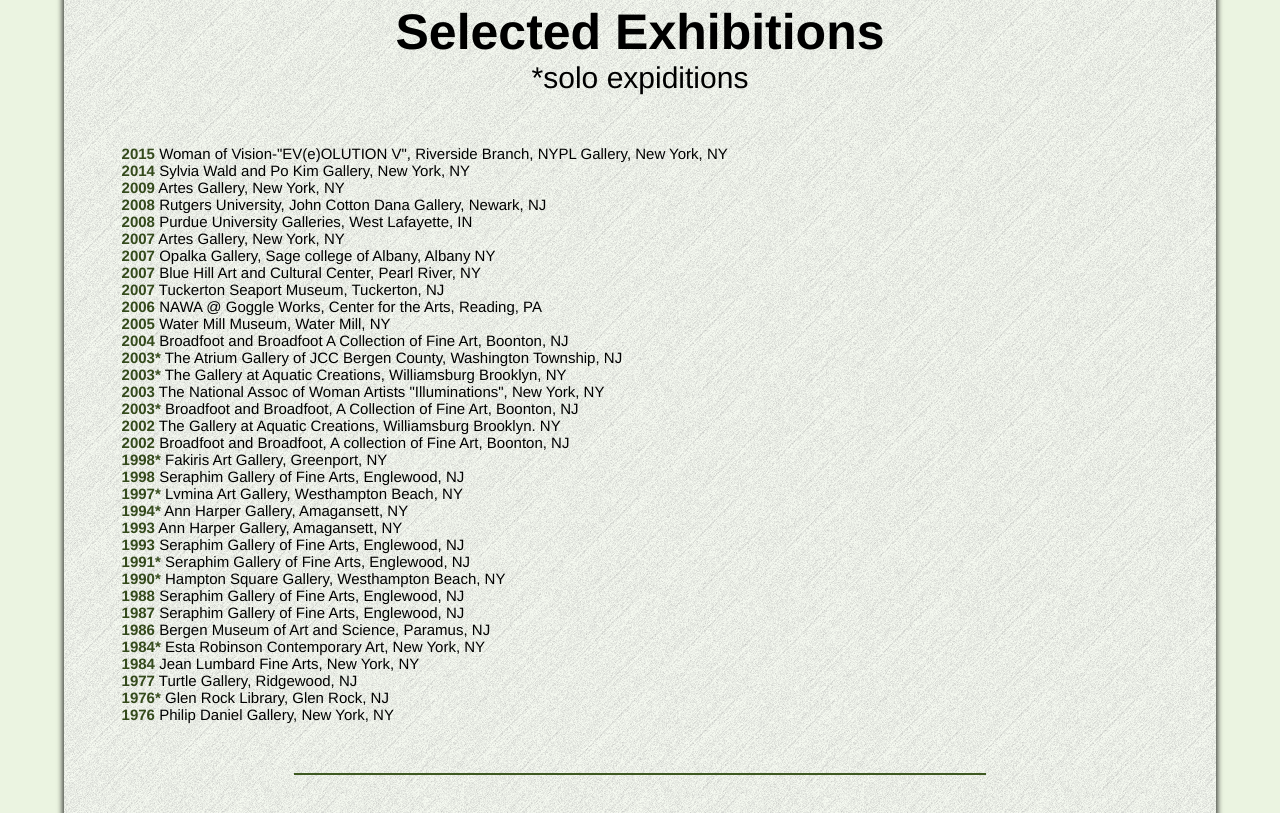
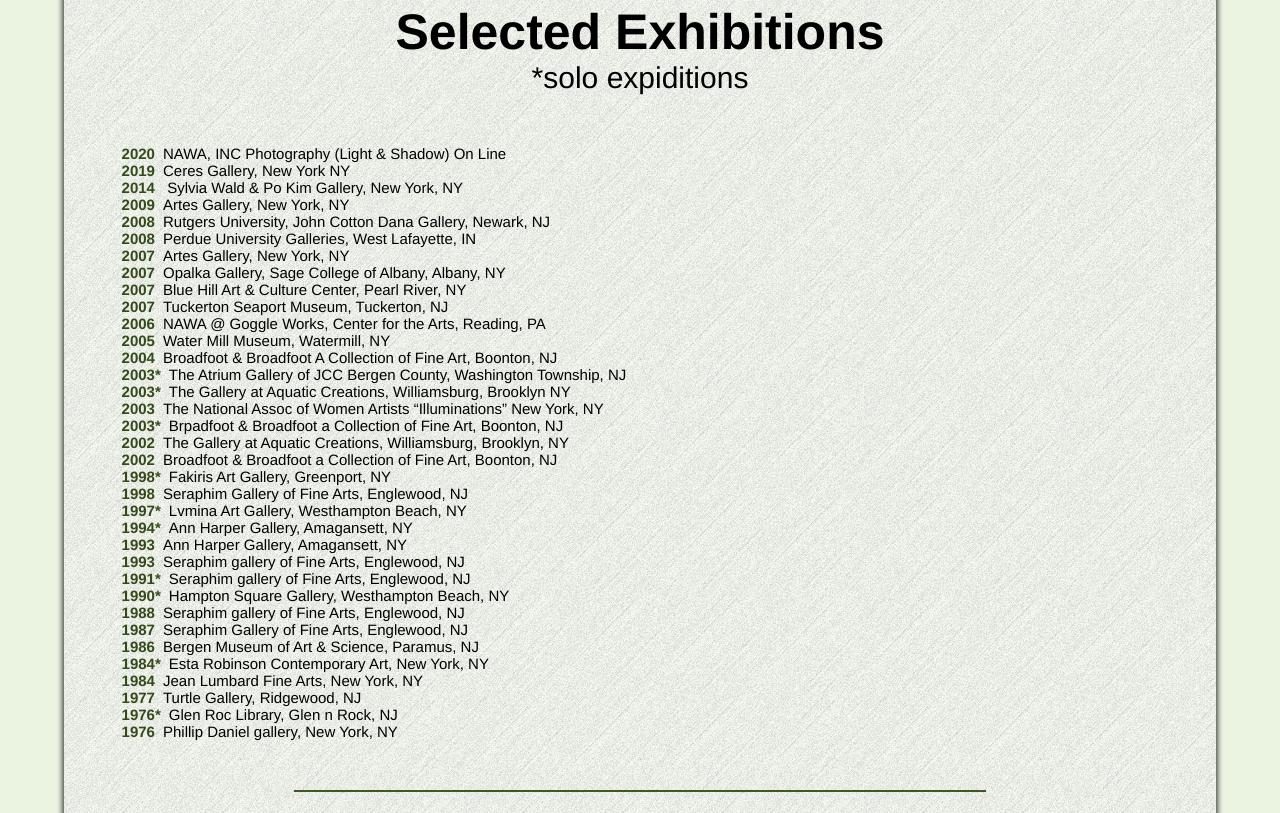
Before and after one commit to NoahFiner/joannafirst, a plain HTML site: page resume.html in a window 1280 px wide. Shown: the part 707-1520 px from the top of the page. Drawn offline with Linux system fonts and the light colour scheme.

Commit message:
Update paintings and resume

```diff
--- a/paintings.js
+++ b/paintings.js
@@ -68,6 +68,10 @@
   cars[19] = new Photo(19, "paintings/20.png", "Small #1, #2, #3", "each 6x8", "acrylic on canvas");
   cars[20] = new Photo(20, "paintings/21.png", "A Patch of Blue", "50x60", "acrylic/mixed media");
   cars[21] = new Photo(21, "paintings/22.png", "Streams", "52x32", "acrylic on canvas");
+  cars[22] = new Photo(22, "paintings/23.png", "Moving On", "54x32", "acrylic on canvas");
+  cars[23] = new Photo(23, "paintings/24.png", "Coming close", "30x22", "acrylic on canvas");
+  cars[24] = new Photo(24, "paintings/25.png", "Passage", "24x18", "acrylic on canvas");
+  cars[25] = new Photo(25, "paintings/26.png", "Pure Pleasure", "56x30", "acrylic on canvas");
 
   amtOfCars = cars.length;
   currCar = 0;
--- a/resume.html
+++ b/resume.html
@@ -69,40 +69,41 @@
             <h1 style="margin-bottom: 0; margin-top: 50px">Selected Exhibitions</h1>
             <p style="text-align: center; margin: 0;">*solo expiditions</p>
             <div class="lotsoftext" style="margin-top: 50px">
-              <p><span class='date'>2015</span> Woman of Vision-"EV(e)OLUTION V", Riverside Branch, NYPL Gallery, New York, NY</p>
-              <p><span class='date'>2014</span>	Sylvia Wald and Po Kim Gallery, New York, NY</p>
-              <p><span class='date'>2009</span> 	Artes Gallery, New York, NY</p>
-              <p><span class='date'>2008</span>	Rutgers University, John Cotton Dana Gallery, Newark, NJ</p>
-              <p><span class='date'>2008</span>	Purdue University Galleries, West Lafayette, IN</p>
-              <p><span class='date'>2007</span>	Artes Gallery, New York, NY</p>
-              <p><span class='date'>2007</span>	Opalka Gallery, Sage college of Albany, Albany NY</p>
-              <p><span class='date'>2007</span>	Blue Hill Art and Cultural Center, Pearl River, NY</p>
-              <p><span class='date'>2007</span>	Tuckerton Seaport Museum, Tuckerton, NJ</p>
-              <p><span class='date'>2006</span>	NAWA @ Goggle Works, Center for the Arts, Reading, PA</p>
-              <p><span class='date'>2005</span>	Water Mill Museum, Water Mill, NY</p>
-              <p><span class='date'>2004</span>	Broadfoot and Broadfoot A Collection of Fine Art, Boonton, NJ</p>
-              <p><span class='date'>2003*</span>	The Atrium Gallery of JCC Bergen County, Washington Township, NJ</p>
-              <p><span class='date'>2003*</span>	The Gallery at Aquatic Creations, Williamsburg Brooklyn, NY</p>
-              <p><span class='date'>2003</span>	The National Assoc of Woman Artists "Illuminations", New York, NY</p>
-              <p><span class='date'>2003*</span>	Broadfoot and Broadfoot, A Collection of Fine Art, Boonton, NJ</p>
-              <p><span class='date'>2002</span>	The Gallery at Aquatic Creations, Williamsburg Brooklyn. NY</p>
-              <p><span class='date'>2002</span>	Broadfoot and Broadfoot, A collection of Fine Art, Boonton, NJ</p>
-              <p><span class='date'>1998*</span>	Fakiris Art Gallery, Greenport, NY</p>
-              <p><span class='date'>1998</span>	Seraphim Gallery of Fine Arts, Englewood, NJ</p>
-              <p><span class='date'>1997*</span>	Lvmina Art Gallery, Westhampton Beach, NY</p>
-              <p><span class='date'>1994*</span>	Ann Harper Gallery, Amagansett, NY</p>
-              <p><span class='date'>1993</span>	Ann Harper Gallery, Amagansett, NY</p>
-              <p><span class='date'>1993</span>	Seraphim Gallery of Fine Arts, Englewood, NJ</p>
-              <p><span class='date'>1991*</span>	Seraphim Gallery of Fine Arts, Englewood, NJ</p>
-              <p><span class='date'>1990*</span>	Hampton Square Gallery, Westhampton Beach, NY</p>
-              <p><span class='date'>1988</span>	Seraphim Gallery of Fine Arts, Englewood, NJ</p>
-              <p><span class='date'>1987</span>	Seraphim Gallery of Fine Arts, Englewood, NJ</p>
-              <p><span class='date'>1986</span>	Bergen Museum of Art and Science, Paramus, NJ</p>
-              <p><span class='date'>1984*</span>	Esta Robinson Contemporary Art, New York, NY</p>
-              <p><span class='date'>1984</span>	Jean Lumbard Fine Arts, New York, NY</p>
-              <p><span class='date'>1977</span>	Turtle Gallery, Ridgewood, NJ</p>
-              <p><span class='date'>1976*</span>	Glen Rock Library, Glen Rock, NJ</p>
-              <p><span class='date'>1976</span>	Philip Daniel Gallery, New York, NY</p>
+                <p><span class='date'>2020</span>NAWA, INC Photography (Light & Shadow) On Line</p>
+                <p><span class='date'>2019</span>Ceres Gallery, New York NY</p>
+                <p><span class='date'>2014</span> Sylvia Wald & Po Kim Gallery, New York, NY</p>
+                <p><span class='date'>2009</span>Artes Gallery, New York, NY</p>
+                <p><span class='date'>2008</span>Rutgers University, John Cotton Dana Gallery, Newark, NJ</p>
+                <p><span class='date'>2008</span>Perdue University Galleries, West Lafayette, IN</p>
+                <p><span class='date'>2007</span>Artes Gallery, New York, NY</p>
+                <p><span class='date'>2007</span>Opalka Gallery, Sage College of Albany, Albany, NY</p>
+                <p><span class='date'>2007</span>Blue Hill Art & Culture Center, Pearl River, NY</p>
+                <p><span class='date'>2007</span>Tuckerton Seaport Museum, Tuckerton, NJ</p>
+                <p><span class='date'>2006</span>NAWA @ Goggle Works, Center for the Arts, Reading, PA</p>
+                <p><span class='date'>2005</span>Water Mill Museum, Watermill, NY</p>
+                <p><span class='date'>2004</span>Broadfoot & Broadfoot  A Collection of Fine Art, Boonton, NJ</p>
+                <p><span class='date'>2003*</span>The Atrium Gallery of JCC Bergen County, Washington Township, NJ</p>
+                <p><span class='date'>2003*</span>The Gallery at Aquatic Creations, Williamsburg, Brooklyn NY</p>
+                <p><span class='date'>2003</span>The National Assoc of Women Artists “Illuminations” New York, NY</p>
+                <p><span class='date'>2003*</span>Brpadfoot & Broadfoot a Collection of Fine Art, Boonton, NJ</p>
+                <p><span class='date'>2002</span>The Gallery at Aquatic Creations, Williamsburg, Brooklyn, NY</p>
+                <p><span class='date'>2002</span>Broadfoot & Broadfoot a Collection of Fine Art, Boonton, NJ</p>
+                <p><span class='date'>1998*</span>Fakiris Art Gallery, Greenport, NY</p>
+                <p><span class='date'>1998</span>Seraphim Gallery of Fine Arts, Englewood, NJ</p>
+                <p><span class='date'>1997*</span>Lvmina Art Gallery, Westhampton Beach, NY</p>
+                <p><span class='date'>1994*</span>Ann Harper Gallery, Amagansett, NY</p>
+                <p><span class='date'>1993</span>Ann Harper Gallery, Amagansett, NY</p>
+                <p><span class='date'>1993</span>Seraphim gallery of Fine Arts, Englewood, NJ</p>
+                <p><span class='date'>1991*</span>Seraphim gallery of Fine Arts, Englewood, NJ</p>
+                <p><span class='date'>1990*</span>Hampton Square Gallery, Westhampton Beach, NY</p>
+                <p><span class='date'>1988</span>Seraphim gallery of Fine Arts, Englewood, NJ</p>
+                <p><span class='date'>1987</span>Seraphim Gallery of Fine Arts, Englewood, NJ</p>
+                <p><span class='date'>1986</span>Bergen Museum of Art & Science, Paramus, NJ</p>
+                <p><span class='date'>1984*</span>Esta Robinson Contemporary Art, New York, NY</p>
+                <p><span class='date'>1984</span>Jean Lumbard Fine Arts, New York, NY</p>
+                <p><span class='date'>1977</span>Turtle Gallery, Ridgewood, NJ</p>
+                <p><span class='date'>1976*</span>Glen Roc Library, Glen n Rock, NJ</p>
+                <p><span class='date'>1976</span>Phillip Daniel gallery, New York, NY</p>
             </div>
             <div class="hr"></div>
             <h1>Articles and Review</h1>
--- a/style.css
+++ b/style.css
@@ -870,6 +870,7 @@
 .date {
   font-weight: 900;
   color: #344A1C;
+  margin-right: 0.5rem;
 }
 
 .lotsoftext p {
```
Also changed, not shown: pastels.html (+2 -2 lines), paintings/23.png (added), paintings/24.png (added), paintings/25.png (added), paintings/26.png (added), thumbnails/paintings/23.png (added), thumbnails/paintings/24.png (added), thumbnails/paintings/25.png (added), thumbnails/paintings/26.png (added), 1 other file.
